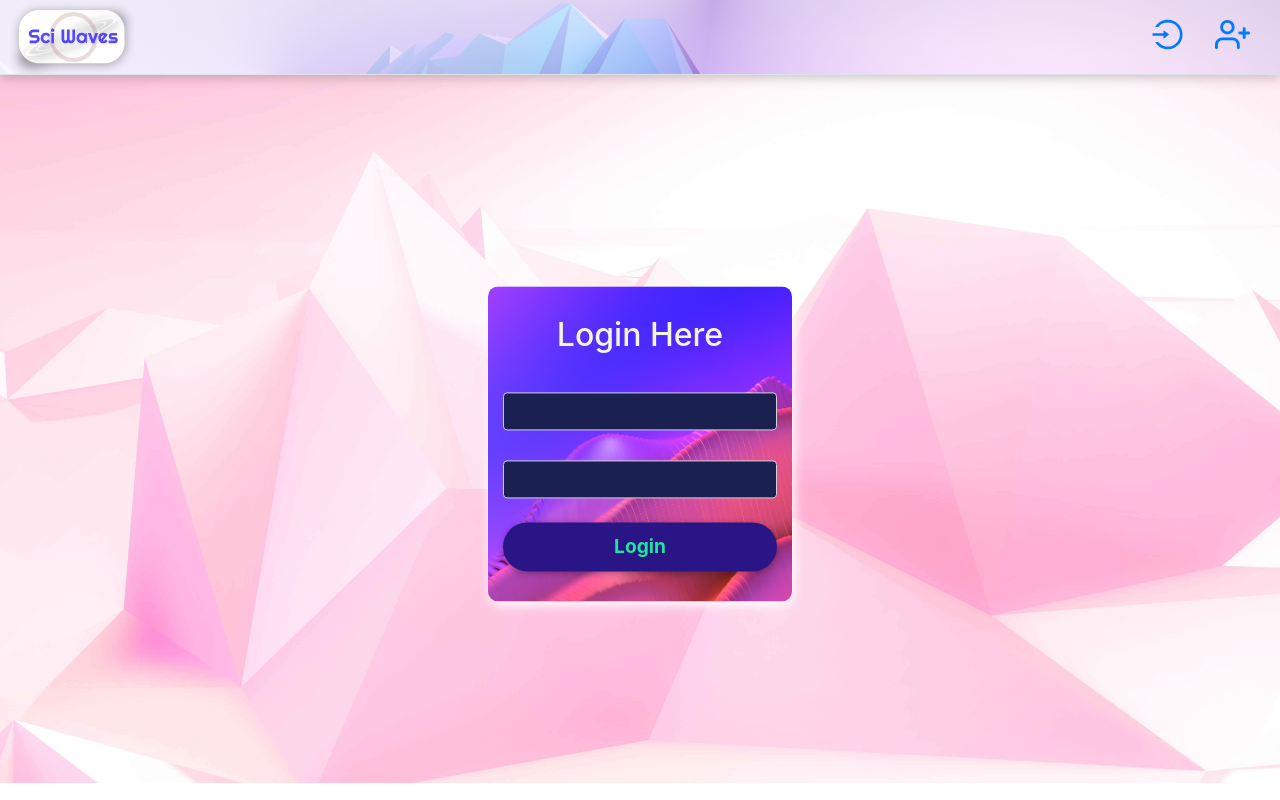
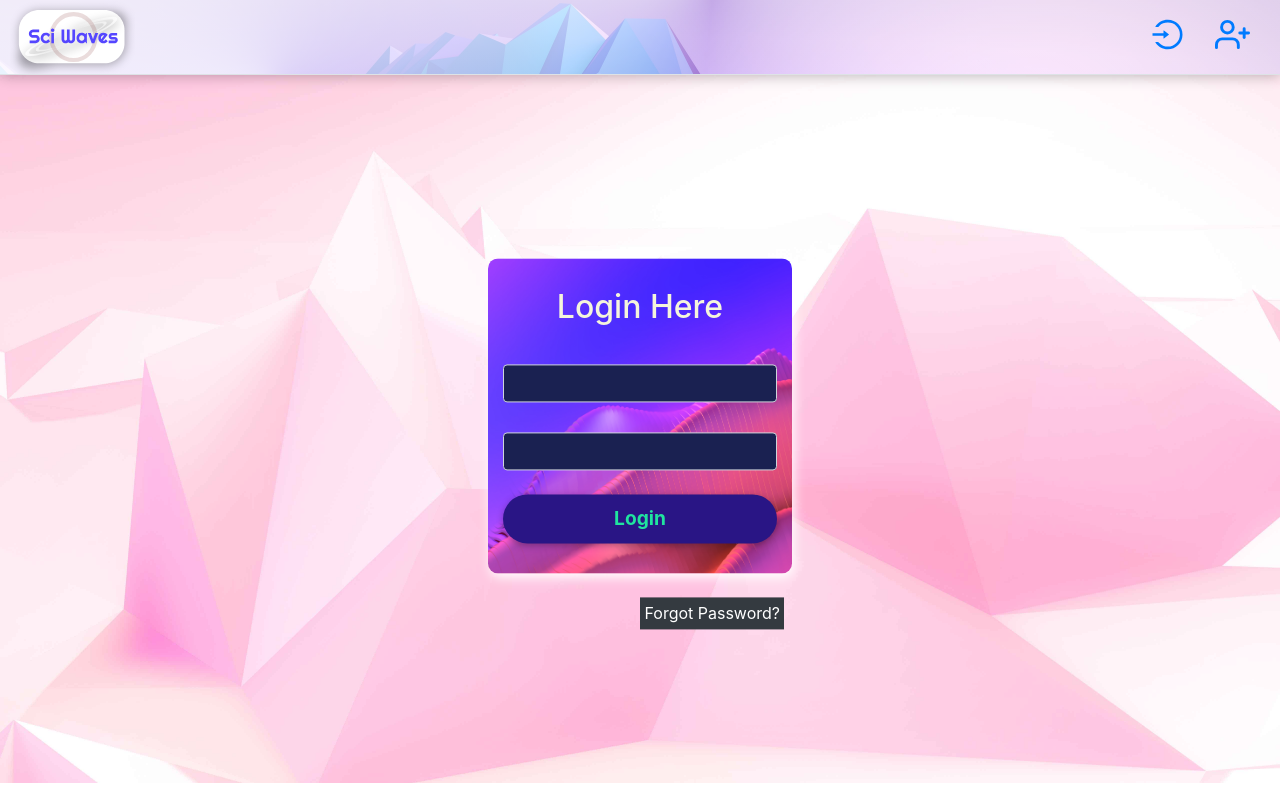
Before and after one commit to PetrovIlyuha/sci-waves, a Next.js app in the folder client/: page /login in a window 1280 px wide. Built offline with nearby package versions, Linux system fonts and the light colour scheme; no server answers.

Commit message:
login form refactored to be its own function

```diff
--- a/client/pages/login.jsx
+++ b/client/pages/login.jsx
@@ -1,14 +1,13 @@
 import { useState, useEffect } from "react"
 import axios from "axios"
-import Link from "next/link"
 import Router from "next/router"
 
 import { ToastContainer, toast } from "react-toastify"
-import LoginBack from "../components/backgrounds/LoginBack"
 import { API } from "../config.js"
 import Layout from "../components/Layout"
 import classes from "./login.module.css"
 import { authenticateUser, isUserAuthenticated } from "../utils/helpers"
+import Link from "next/link"
 
 const Login = () => {
   const [formState, setFormState] = useState({
@@ -52,7 +51,7 @@ const Login = () => {
     isUserAuthenticated() && Router.push("/")
   }, [])
 
-  const handleFormInputChange = (name) => (e) => {
+  const handleFormInputChange = name => e => {
     setFormState({
       ...formState,
       [name]: e.target.value,
@@ -61,7 +60,7 @@ const Login = () => {
     })
   }
 
-  const handleFormSubmit = async (e) => {
+  const handleFormSubmit = async e => {
     setFormState({ ...formState, buttonText: "Logging in!" })
     e.preventDefault()
     try {
@@ -85,10 +84,8 @@ const Login = () => {
     }
   }
 
+  const loginForm = () => {
     return (
-    <Layout>
-      {/* <LoginBack className={classes.shape_login} /> */}
-      <div className={classes.loginLayout}>
       <form
         onSubmit={handleFormSubmit}
         className={`${classes.loginForm} col-md-6 col-lg-12 mt-5`}>
@@ -111,6 +108,19 @@ const Login = () => {
           {buttonText}
         </button>
       </form>
+    )
+  }
+
+  return (
+    <Layout>
+      {/* <LoginBack className={classes.shape_login} /> */}
+      <div className={classes.loginLayout}>
+        {loginForm()}
+        <Link href='auth/password/forgot'>
+          <a className='text-white bg-dark p-1 br-5 float-right mt-4 mr-2'>
+            Forgot Password?
+          </a>
+        </Link>
       </div>
       <ToastContainer />
     </Layout>
```
Lines whose indentation alone changed are shown as unchanged.
